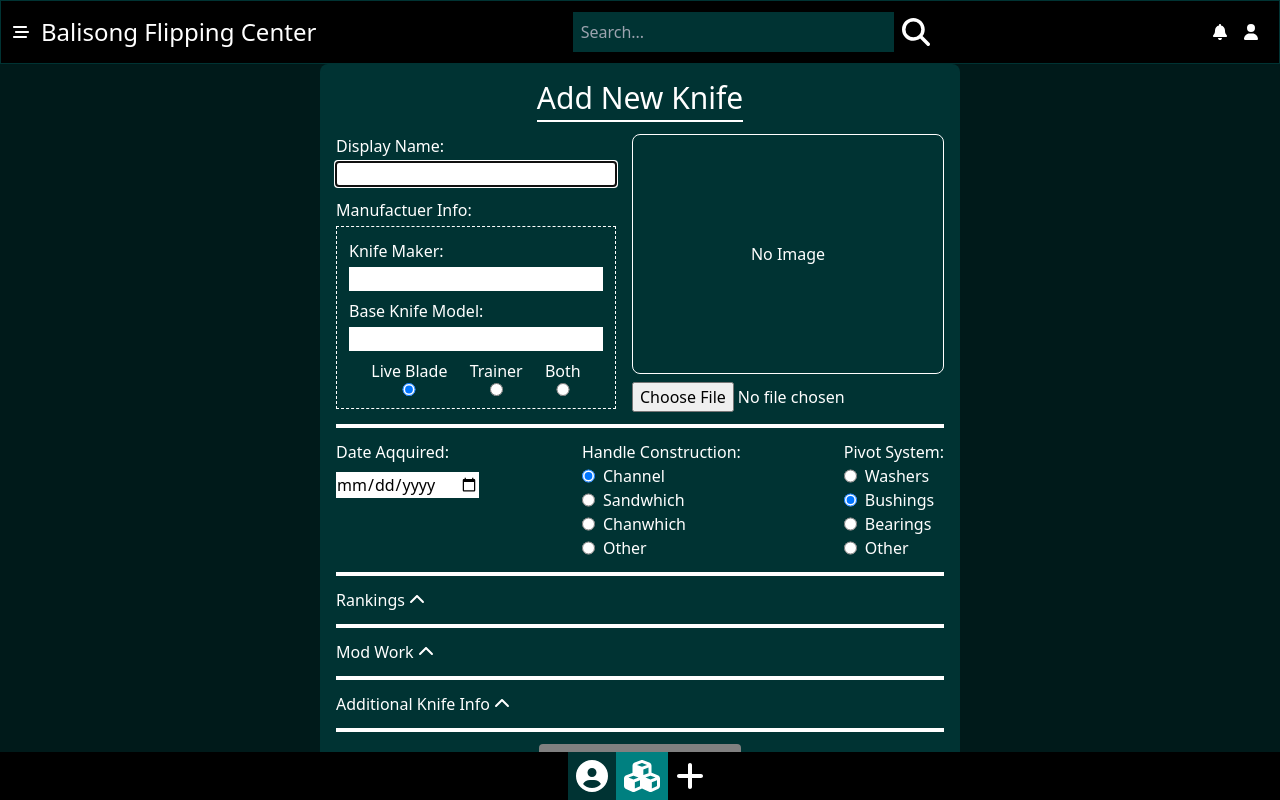
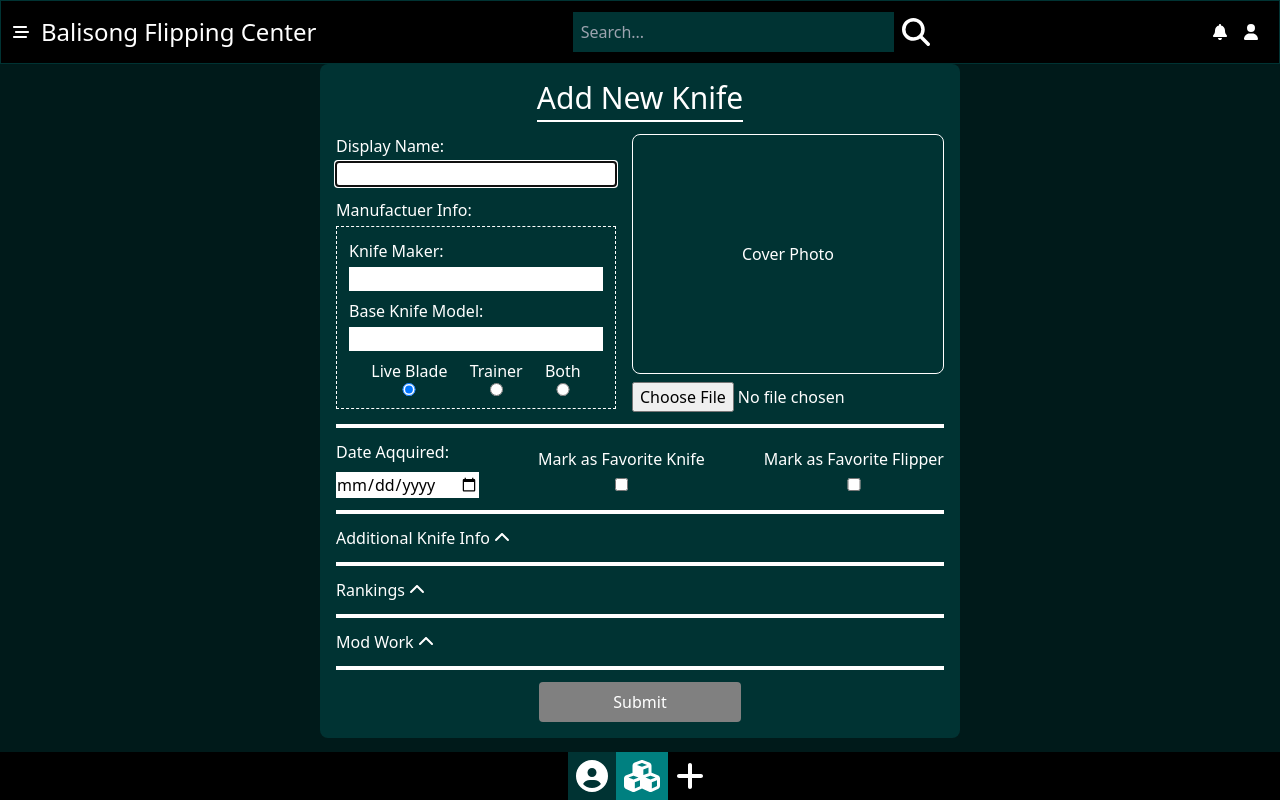
Before and after one commit to BalisongFlippingHub/BalisongFlippingHubWeb, a React (Vite) app in the folder BalisongFlippingHubWeb/: page /me/collection/add-knife in a window 1280 px wide. Built offline with nearby package versions, Linux system fonts and the light colour scheme.

Commit message:
began work on addiotional knife input data for new knife form

```diff
--- /dev/null
+++ b/BalisongFlippingHubWeb/src/components/KnifeMSRPInput.tsx
@@ -0,0 +1,33 @@
+
+interface params {
+    setKnifeMSRPOnChange: Function
+}
+const KnifeMSRPInput = ({ setKnifeMSRPOnChange }: params) => {
+
+    const msrpOnChange = (value: string) => {
+        setKnifeMSRPOnChange(value)
+    }
+
+    return (
+        <div className="flex p-2 gap-1">
+            <label>MSRP: </label>
+
+            <div className="relative">
+                <input
+                type="number"
+                className="bg-inherit border-2 border-black pl-5 w-24 [appearance:textfield] [&::-webkit-outer-spin-button]:appearance-none [&::-webkit-inner-spin-button]:appearance-none"
+                onChange={(e) => msrpOnChange(e.target.value)}
+                placeholder="0.0"
+                />
+
+                <p className="absolute top-0 left-2">$</p>
+            </div>
+
+            <div>
+                *USD
+            </div>
+        </div>
+    )
+}
+
+export default KnifeMSRPInput
--- /dev/null
+++ b/BalisongFlippingHubWeb/src/components/KnifeWeightInput.tsx
@@ -0,0 +1,72 @@
+import { useRef, useState } from "react"
+
+interface params {
+    setKnifeWeightOnChange: Function
+}
+
+const KnifeWeightInput = ({ setKnifeWeightOnChange}: params) => {
+    const weightInputRef = useRef<HTMLInputElement>(null)
+
+    const [weight, setWeight] = useState("")
+    const [weightType, setWeightType] = useState("oz")
+
+    const onWeightChange = (value: string) => {
+        setWeight(value)
+        if (weightType !== "oz") {
+            setKnifeWeightOnChange((+value / 28.35).toString())
+        }
+        else {
+            setKnifeWeightOnChange(value)
+        }
+    }
+
+    const onWeightTypeChange = (value:string) => {
+        if (weightType !== "oz") {
+            if (weight !== "") setWeight((prev) => (+prev / 28.35).toString())
+        }
+
+        if (weightType !== "g") {
+            if (weight !== "") setWeight((prev) => (+prev * 28.35).toString())
+        }
+        setWeightType(value)
+    }
+
+    return (
+        <div className="flex gap-2 p-2">
+            <label>Weight:</label>
+            <input
+            type="number"
+            ref={weightInputRef}
+            value={weight}
+            placeholder="0.0"
+            className="bg-inherit border-2 border-black w-16 [appearance:textfield] [&::-webkit-outer-spin-button]:appearance-none [&::-webkit-inner-spin-button]:appearance-none"
+            onChange={(e) => onWeightChange(e.target.value)}
+            />
+
+            <div className="flex gap-4 items-center">
+                <div className="flex gap-1">
+                    <input
+                    type="radio"
+                    name="oz/g"
+                    defaultChecked
+                    value="oz"
+                    onChange={(e) => onWeightTypeChange(e.target.value)}
+                    />
+                    <label>oz</label>
+                </div>
+
+                <div className="flex gap-1">
+                    <input
+                    type="radio"
+                    name="oz/g"
+                    value="g"
+                    onChange={(e) => onWeightTypeChange(e.target.value)}
+                    />
+                    <label>g</label>
+                </div>
+            </div>
+        </div>
+    )
+}
+
+export default KnifeWeightInput
--- a/BalisongFlippingHubWeb/src/components/NewCollectionKnifeForm.tsx
+++ b/BalisongFlippingHubWeb/src/components/NewCollectionKnifeForm.tsx
@@ -1,6 +1,9 @@
 import { faChevronDown, faChevronUp } from "@fortawesome/free-solid-svg-icons";
 import { FontAwesomeIcon } from "@fortawesome/react-fontawesome";
 import { useEffect, useRef, useState } from "react";
+import KnifeMSRPInput from "./KnifeMSRPInput";
+import OverallKnifeLengthInput from "./OverallKnifeLengthInput";
+import KnifeWeightInput from "./KnifeWeightInput";
 
 const NewCollectionKnifeForm = () => {
     // refs
@@ -9,10 +12,6 @@ const NewCollectionKnifeForm = () => {
 
     const knifeMakerRef = useRef<HTMLInputElement>(null)
     const baseKnifeModelRef = useRef<HTMLInputElement>(null)
-
-    const liveBladeRadioRef = useRef<HTMLInputElement>(null)
-    const trainerRadioRef = useRef<HTMLInputElement>(null)
-    const bothRadioRef = useRef<HTMLInputElement>(null)
 
     const coverImageFileRef = useRef<HTMLInputElement>(null)
 
@@ -31,15 +30,19 @@ const NewCollectionKnifeForm = () => {
     const [baseKnifeModel, setBaseKnifeModel] = useState("")
 
     const [knifeType, setKnifeType] = useState("Live Blade")
-    const [handleConstruction, setHandleConstruction] = useState("Channel")
-    const [pivotSystem, setPivotSystem] = useState("Bushings")
 
     const [selectedCoverFileName, setSelectedCoverFileName] = useState("")
     const [selectedCoverFile, setSelectedCoverFile] = useState<File | null>(null)
 
     const [selectedDate, setSelectedDate] = useState("")
 
+    const [isFavoriteKnife, setIsFavoriteKnife] = useState(false)
+    const [isFavoriteFlipper, setIsFavroiteFlipper] = useState(false)
+
     // form state values knife info
+    const [knifeMSRP, setKnifeMSRP] = useState("")
+    const [overallLength, setOverallLength] = useState("")
+    const [knifeWeight, setKnifeWeight] = useState("")
 
     // form state values rankings
     const [averageScore, setAverageScore] = useState<Number | null>(null)
@@ -57,14 +60,6 @@ const NewCollectionKnifeForm = () => {
     const [displayRankingsInfo, toggleDisplayRankingsInfo] = useState(false)
     const [displayModWork, toggleDisplayModWork] = useState(false)
 
-    // functions
-    const calculateRankingsAverageScore = () => {
-        let sum = +qualityScore + +flippingScore + +feelScore + +soundScore + +durabilityScore
-        console.log(sum)
-        setAverageScore(sum / 5)
-        // todo start next time
-    }
-
     // on form submit
     const handleFormSubmit = (e:any) => {
         e.preventDefault()
@@ -76,8 +71,11 @@ const NewCollectionKnifeForm = () => {
             knifeType: knifeType,
             selectedCoverFile: selectedCoverFile,
             selectedDate: selectedDate,
-            handleConstruction: handleConstruction,
-            pivotSystem: pivotSystem
+            isFavoriteFlipper: isFavoriteFlipper,
+            isFavoriteKnife: isFavoriteKnife,
+            knifeMSRP: knifeMSRP,
+            overallLength: overallLength,
+            knifeWeight: knifeWeight
         }
 
         console.log("new knife obj: ", obj)
@@ -107,14 +105,6 @@ const NewCollectionKnifeForm = () => {
 
     const bladeTypeOnChange = (e:any) => {
         setKnifeType(e.target.value)
-    }
-
-    const handleConstructionOnChange = (e:any) => {
-        setHandleConstruction(e.target.value)
-    }
-
-    const pivotSystemOnChange = (e:any) => {
-        setPivotSystem(e.target.value)
     }
 
     const qualityScaleOnChange = (e:any) => {
@@ -150,6 +140,18 @@ const NewCollectionKnifeForm = () => {
         if (averageScore == null) {
             setAverageScore(0)
         }
+    }
+
+    const setKnifeMSRPOnChange = (input: string) => {
+        setKnifeMSRP(input)
+    }
+
+    const setOverallLengthOnChange = (input: string) => {
+        setOverallLength(input)
+    }
+
+    const setKnifeWeightOnChange = (input: string) => {
+
     }
 
     useEffect(() => {
@@ -260,7 +262,7 @@ const NewCollectionKnifeForm = () => {
                             !selectedCoverFile
                             ?
                             <div className="w-full h-full flex items-center justify-center">
-                                No Image
+                                Cover Photo
                             </div>
                             :
                             <img src={URL.createObjectURL(selectedCoverFile)} className="w-full h-full object-cover" />
@@ -294,55 +296,124 @@ const NewCollectionKnifeForm = () => {
                     />
                 </div>
 
-                {/*Handle Construction*/}
-                <div className="flex flex-col items-evenly">
-                    <label>Handle Construction:</label>
-                    <div>
-                        <div className="flex gap-2">
-                            <input type="radio" name="handleConstruction" value="Channel" defaultChecked onChange={(e) => handleConstructionOnChange(e)} />
-                            <label>Channel</label>
+                <div className="flex flex-col justify-evenly">
+                    <label>Mark as Favorite Knife</label>
+                    <input
+                    type="checkbox"
+                    onChange={() => setIsFavoriteKnife((prev) => !prev)}
+                    />
+                </div>
+
+                <div className="flex flex-col justify-evenly">
+                    <label>Mark as Favorite Flipper</label>
+                    <input
+                    type="checkbox"
+                    onChange={() => setIsFavroiteFlipper((prev) => !prev)}
+                    />
+                </div>
+            </div>
+
+            <span className="w-full h-1 bg-white"></span>
+
+            {/*Additional Knife Info*/}
+            <div>
+                <div className="flex items-center gap-1 hover:cursor-pointer" onClick={() => toggleDisplayAdditionalKnifeInfo((prev) => !prev)}>
+                    <h3>Additional Knife Info</h3>
+                    {
+                        !displayAdditionalKnifeInfo
+                        ?
+                        <FontAwesomeIcon icon={faChevronUp} />
+                        :
+                        <FontAwesomeIcon icon={faChevronDown} />
+                    }
+                </div>
+
+                {
+                    displayAdditionalKnifeInfo
+                    ?
+                    <div className="flex flex-col">
+                        {/*Knife Specs*/}
+                        <div className="flex flex-col items-center">
+                            <div className="text-xl font-bold border-b w-full flex justify-center p-1">
+                                <h4>Specs</h4>
+                            </div>
+
+                            <KnifeMSRPInput setKnifeMSRPOnChange={setKnifeMSRPOnChange} />
+
+                            <OverallKnifeLengthInput setOverallLengthOnChange={setOverallLengthOnChange} />
+
+                            <KnifeWeightInput setKnifeWeightOnChange={setKnifeWeightOnChange} />
+
+                            <div>
+                                Pivot System
+                            </div>
+
+                            <div>
+                                Latch Type
+                            </div>
+
+                            <div>
+                                Pin System
+                            </div>
                         </div>
 
-                        <div className="flex gap-2">
-                            <input type="radio" name="handleConstruction" value="Sandwich" onChange={(e) => handleConstructionOnChange(e)} />
-                            <label>Sandwhich</label>
+                        {/*Blade Info*/}
+                        <div className="flex flex-col items-center">
+                            <div className="text-xl font-bold border-b w-full flex justify-center p-1">
+                                <h4>Blade</h4>
+                            </div>
+
+                            <div>
+                                Blade Style
+                            </div>
+
+                            <div>
+                                Blade Length
+                            </div>
+
+                            <div>
+                                Blade Thickness
+                            </div>
+
+                            <div>
+                                Blade Finish
+                            </div>
+
+                            <div>
+                                Blade Material
+                            </div>
                         </div>
 
-                        <div className="flex gap-2">
-                            <input type="radio" name="handleConstruction" value="Chanwhich" onChange={(e) => handleConstructionOnChange(e)} />
-                            <label>Chanwhich</label>
-                        </div>
+                        {/*Handles Info*/}
+                        <div className="flex flex-col items-center">
+                            <div className="text-xl font-bold border-b w-full flex justify-center p-1">
+                                <h4>Handles</h4>
+                            </div>
 
-                        <div className="flex gap-2">
-                            <input type="radio" name="handleConstruction" value="Other" onChange={(e) => handleConstructionOnChange(e)} />
-                            <label>Other</label>
+                            <div>
+                                Handle Construction
+                            </div>
+
+                            <div>
+                                Handle Material
+                            </div>
+
+                            <div>
+                                Handle Finish
+                            </div>
+
+                            <div>
+                                Handle Length
+                            </div>
+
+                            <div>
+                                Handle Thickness
+                            </div>
                         </div>
                     </div>
-                </div>
-
-                {/*Pivot System*/}
-                <div className="flex flex-col items-evenly">
-                    <label>Pivot System:</label>
-                    <div className="flex gap-2">
-                        <input type="radio" name="pivotSystem" value="Washers" onChange={(e) => pivotSystemOnChange(e)} />
-                        <label>Washers</label>
-                    </div>
-
-                    <div className="flex gap-2">
-                        <input type="radio" name="pivotSystem" value="Bushings" defaultChecked onChange={(e) => pivotSystemOnChange(e)} />
-                        <label>Bushings</label>
-                    </div>
-
-                    <div className="flex gap-2">
-                        <input type="radio" name="pivotSystem"  value="Bearings" onChange={(e) => pivotSystemOnChange(e)} />
-                        <label>Bearings</label>
-                    </div>
-
-                    <div className="flex gap-2">
-                        <input type="radio" name="pivotSystem"  value="Other" onChange={(e) => pivotSystemOnChange(e)} />
-                        <label>Other</label>
-                    </div>
-                </div>
+                    :
+                    <></>
+                }
             </div>
 
             <span className="w-full h-1 bg-white"></span>
@@ -458,31 +529,6 @@ const NewCollectionKnifeForm = () => {
 
             <span className="w-full h-1 bg-white"></span>
 
-            {/*Additional Knife Info*/}
-            <div>
-                <div className="flex items-center gap-1 hover:cursor-pointer" onClick={() => toggleDisplayAdditionalKnifeInfo((prev) => !prev)}>
-                    <h3>Additional Knife Info</h3>
-                    {
-                        !displayAdditionalKnifeInfo
-                        ?
-                        <FontAwesomeIcon icon={faChevronUp} />
-                        :
-                        <FontAwesomeIcon icon={faChevronDown} />
-                    }
-                </div>
-
-                {
-                    displayAdditionalKnifeInfo
-                    ?
-                    <>
-                        display
-                    </>
-                    :
-                    <></>
-                }
-            </div>
-
-            <span className="w-full h-1 bg-white"></span>
 
             {/*Submit Button*/}
             {
--- /dev/null
+++ b/BalisongFlippingHubWeb/src/components/OverallKnifeLengthInput.tsx
@@ -0,0 +1,77 @@
+import { useRef, useState } from "react"
+
+interface params {
+    setOverallLengthOnChange: Function
+}
+const OverallKnifeLengthInput = ({ setOverallLengthOnChange}: params) => {
+    const lengthInputRef = useRef<HTMLInputElement>(null)
+
+    const [measureType, setMeasureType] = useState("In")
+    const [length, setLength] = useState("")
+
+    const overallLengthOnChange = (value: string) => {
+        setLength(value)
+        if (measureType !== "In") {
+            setOverallLengthOnChange((+value / 12).toString())
+        }
+        else {
+            setOverallLengthOnChange(value)
+        }
+    }
+
+    const onMeasureTypeChange = (value: string) => {
+        if (measureType !== "In") {
+            if (length !== "") setLength((prev) => (+prev / 12).toString())
+        }
+
+        if (measureType !== "cm") {
+            if (length !== "") setLength((prev) => (+prev * 12).toString())
+        }
+        setMeasureType(value)
+    }
+
+    return (
+        <div className="flex gap-2 p-2">
+            <label>Overall Length:</label>
+            <input
+            type="number"
+            ref={lengthInputRef}
+            value={length}
+            placeholder={
+                measureType === "In"
+                ?
+                "0.0"
+                :
+                "0"
+            }
+            className="bg-inherit border-2 border-black w-16 [appearance:textfield] [&::-webkit-outer-spin-button]:appearance-none [&::-webkit-inner-spin-button]:appearance-none"
+            onChange={(e) => overallLengthOnChange(e.target.value)}
+            />
+
+            <div className="flex gap-4 items-center">
+                <div className="flex gap-1">
+                    <input
+                    type="radio"
+                    name="cm/in"
+                    defaultChecked
+                    value="In"
+                    onChange={(e) => onMeasureTypeChange(e.target.value)}
+                    />
+                    <label>In</label>
+                </div>
+
+                <div className="flex gap-1">
+                    <input
+                    type="radio"
+                    name="cm/in"
+                    value="cm"
+                    onChange={(e) => onMeasureTypeChange(e.target.value)}
+                    />
+                    <label>cm</label>
+                </div>
+            </div>
+        </div>
+    )
+}
+
+export default OverallKnifeLengthInput
--- a/BalisongFlippingHubWeb/src/layouts/MainLayout.tsx
+++ b/BalisongFlippingHubWeb/src/layouts/MainLayout.tsx
@@ -16,11 +16,11 @@ const MainLayout = () => {
             {
                 !lgScreenFullNavDisplay
                 ?
-                <main className="h-screen lg:ml-[calc(192px)] pt-[64px] bg-shadow-green">
+                <main className="min-h-screen max-h-auto lg:ml-[calc(192px)] pt-[64px] bg-shadow-green">
                     <Outlet />
                 </main>
                 :
-                <main className="h-screen lg:ml-[calc(64px)] pt-[64px] bg-shadow-green">
+                <main className="min-h-screen max-h-auto lg:ml-[calc(64px)] pt-[64px] bg-shadow-green">
                     <Outlet />
                 </main>
             }
--- a/BalisongFlippingHubWeb/src/pages/AddNewKnifeToCollectionPage.tsx
+++ b/BalisongFlippingHubWeb/src/pages/AddNewKnifeToCollectionPage.tsx
@@ -3,7 +3,7 @@ import NewCollectionKnifeForm from "../components/NewCollectionKnifeForm";
 const AddNewKnifeToCollectionPage = () => {
 
     return (
-        <section className="w-full h-full flex justify-center items-center">
+        <section className="w-full h-full flex justify-center items-center bg-shadow-green">
             <NewCollectionKnifeForm />
         </section>
     )
```
